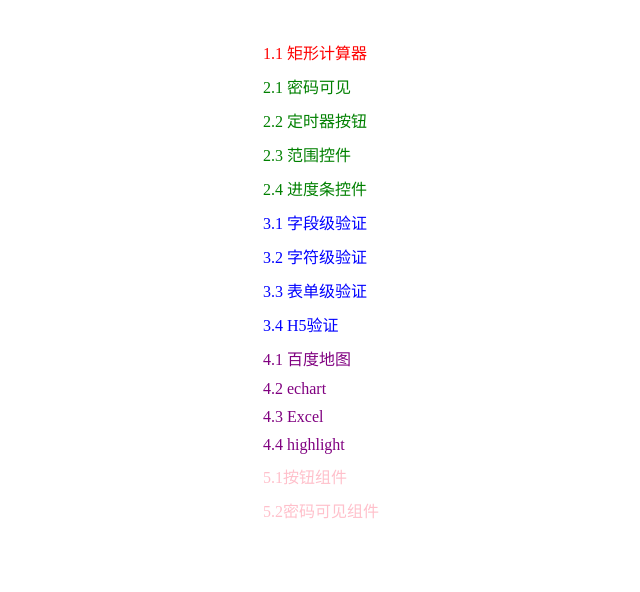
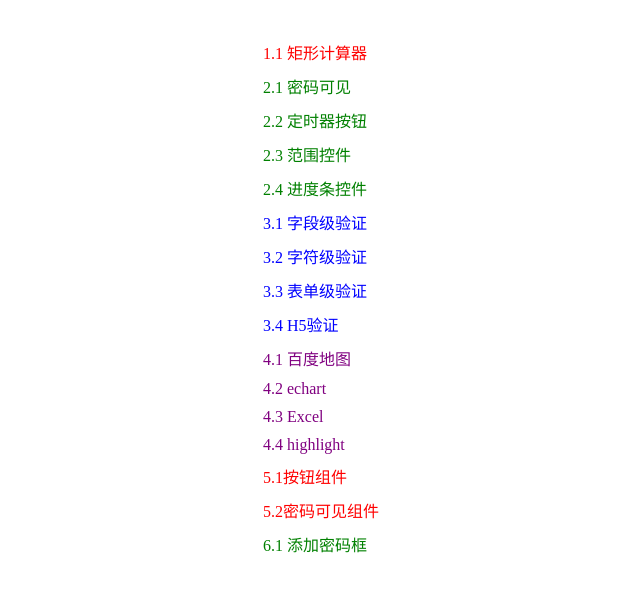
Before and after one commit to 2015015413suyuanyuan/spa, a plain HTML site: page index.html in a window 1280 px wide. Shown: the whole page, without its empty margins (227-867 px from the left). Drawn offline with Linux system fonts and the light colour scheme.

Commit message:
添加 添加密码框

```diff
--- a/index.html
+++ b/index.html
@@ -38,8 +38,9 @@
   <a href="ls04/echart.html" style="color:purple;">4.2 echart</a>
   <a href="ls04/excel.html" style="color:purple;">4.3 Excel</a>
   <a href="ls04/highlight.html" style="color:purple;">4.4 highlight</a>
-  <a href="ls05/BTN/BTN.html" style="color:pink;">5.1按钮组件</a>
-  <a href="ls05/LookPwd/look02.html" style="color:pink;">5.2密码可见组件</a>
+  <a href="ls05/BTN/BTN.html" style="color:red;">5.1按钮组件</a>
+  <a href="ls05/LookPwd/look02.html" style="color:red;">5.2密码可见组件</a>
+  <a href="ls06/password/index.html" style="color:green;">6.1 添加密码框</a>
 </div>
 </body>
 
```
